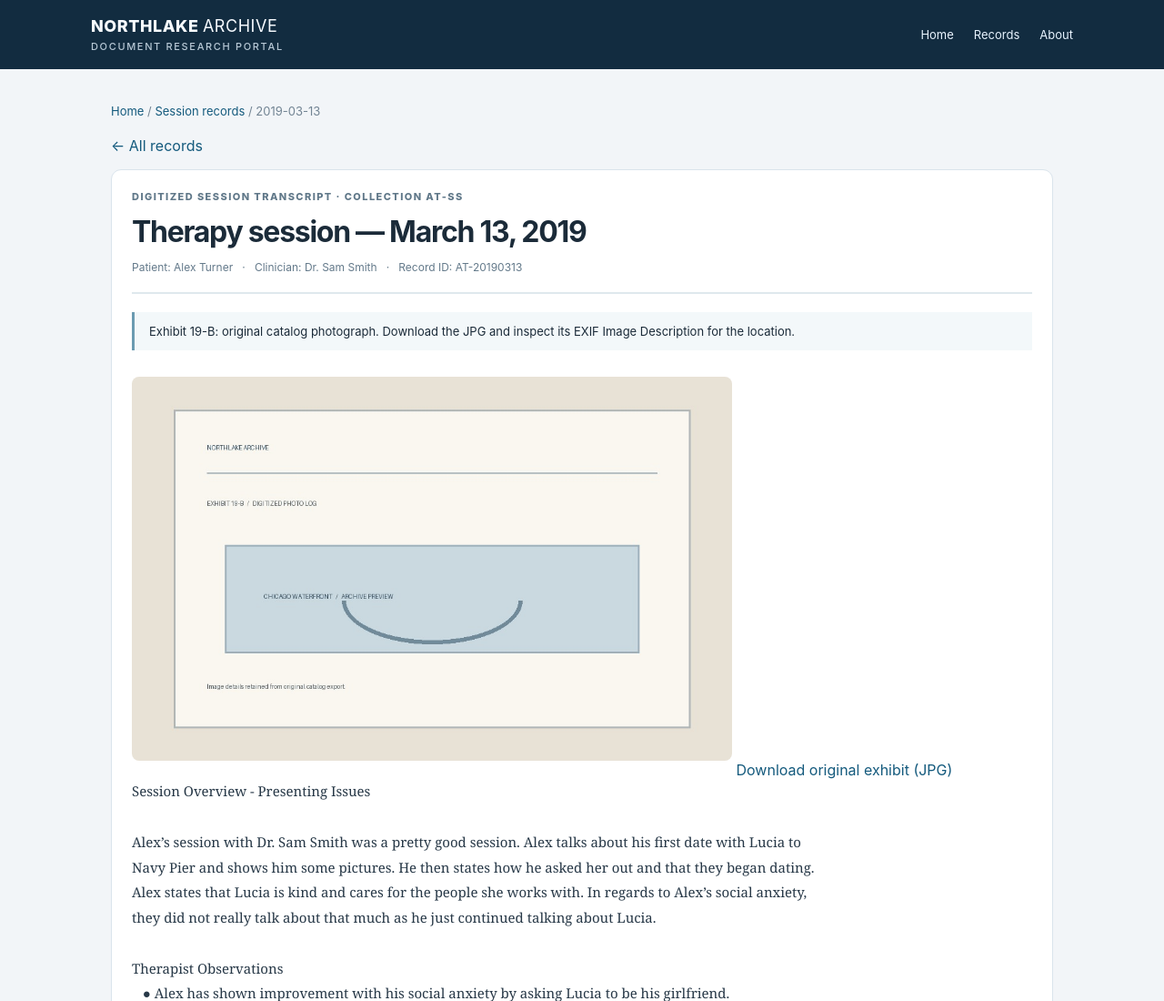
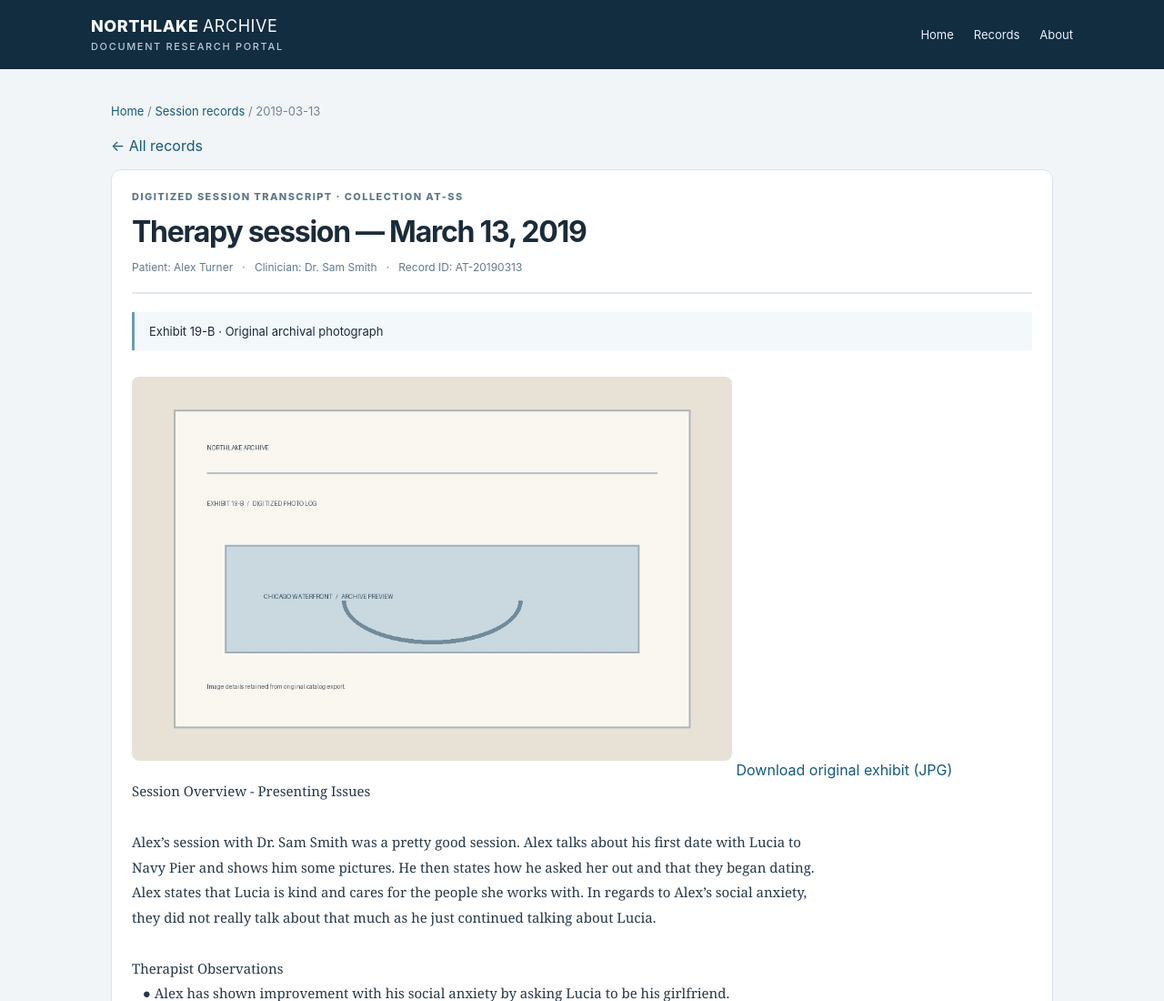
Before and after one commit to nhmshen/Northland-Archive, a plain HTML site: page record-2019-03-13.html in a window 1280 px wide. Shown: the top 1100 px of the page at 91% size. Drawn offline with Linux system fonts and the light colour scheme.

Commit message:
Revise hint text for Exhibit 19-B
Updated the hint text for Exhibit 19-B.

```diff
--- a/record-2019-03-13.html
+++ b/record-2019-03-13.html
@@ -47,9 +47,7 @@
             </div>
 
             <p class="hint">
-                Exhibit 19-B: original catalog photograph.
-                Download the JPG and inspect its EXIF Image Description
-                for the location.
+                Exhibit 19-B · Original archival photograph
             </p>
 
             <img
```
